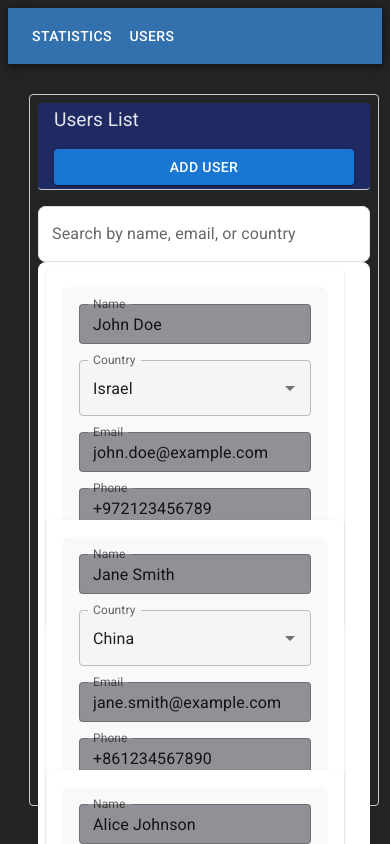
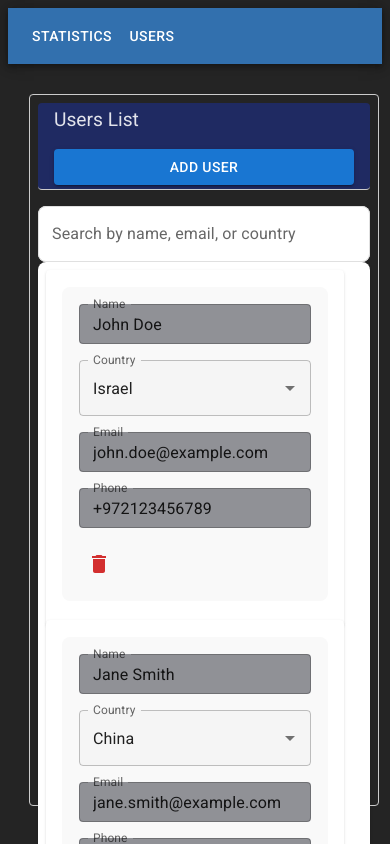
Before and after one commit to urikhaimov/long-list-form-react-project, a React (Vite) app: page /users in a window 390 px wide. Shown: the top 844 px of the page. Built offline with nearby package versions, Linux system fonts and the light colour scheme.

Commit message:
Mobile stable

```diff
--- a/src/pages/users/usersList/UsersList.jsx
+++ b/src/pages/users/usersList/UsersList.jsx
@@ -147,7 +147,7 @@ function UsersList({ onRowSaveSuccess = () => { } }) {
     );
   };
   const isMobile = window.innerWidth < 600;
-  const rowHeight = isMobile ? 250 : 100; // adjust mobile height
+const rowHeight = isMobile ? 350 : 100; // adjust mobile height
   return (
     <Box className={styles.usersList} sx={{ maxWidth: '1200px', mx: 'auto', p: { xs: 1, sm: 2 } }}>
       <Stack
@@ -182,25 +182,27 @@ function UsersList({ onRowSaveSuccess = () => { } }) {
           }}
         />
       </Box>
-
       <Box
         ref={listContainerRef}
         sx={{
           width: '100%',
-          height: { xs: 600, sm: 330 },
+          height: { xs: '80vh', sm: 330 },
+          overflowY: 'auto',
           borderRadius: 2,
           backgroundColor: 'background.paper',
           boxShadow: 1,
-          overflow: 'hidden',
         }}
       >
         {listWidth > 0 && paginatedUsers.length > 0 ? (
           <List
-            height={isMobile ? 600 : 330}
+            height={listContainerRef.current ? listContainerRef.current.getBoundingClientRect().height : (isMobile ? 500 : 330)}
             itemCount={paginatedUsers.length}
             itemSize={rowHeight}
             width={listWidth}
           >
+
+
+
             {Row}
           </List>
         ) : filteredUsers.length === 0 ? (
```
